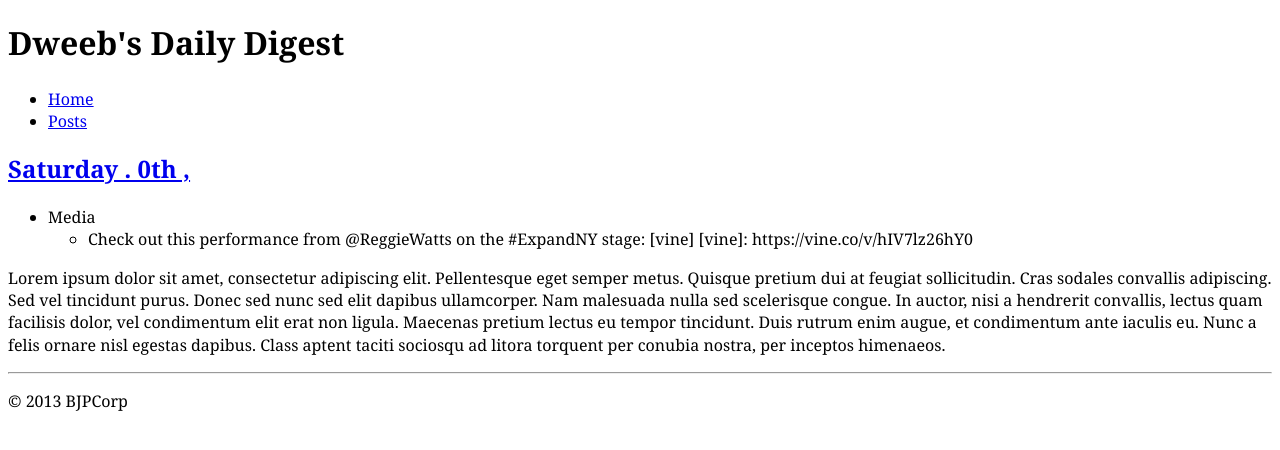
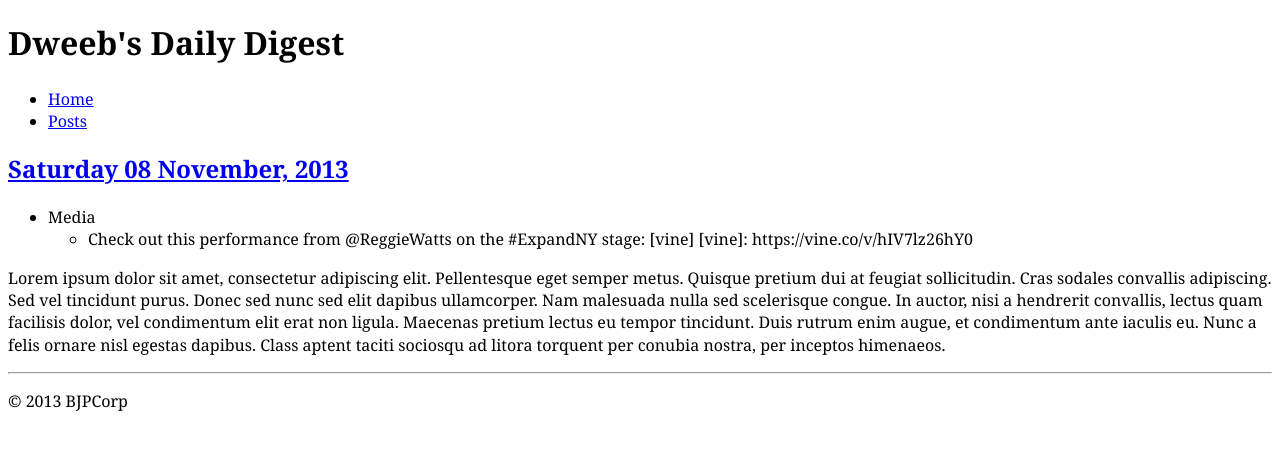
Before and after one commit to bjpcorp/dweebs-daily-digest, a Jekyll site: the page built from index.html, in a window 1280 px wide. Shown: the top 450 px of the page. Built offline with Jekyll 4.4.1, drawn with Linux system fonts in a browser that asks for light colours; Markdown is read by kramdown in place of the engine named in the settings.

```diff
--- a/index.html
+++ b/index.html
@@ -4,25 +4,7 @@ layout: default
 
 {% for post in site.posts limit:10 %}
 	<div class="post-preview">
-		<h2><a href="{{ post.url }}">{{ post.title }}
-
-		{% assign d = page.date | date: "%d" | plus:'0' %}
-{% assign m = page.date | date: "%B" %}
-
-{% case m %}
-  {% when 'April' or 'May' or 'June' or 'July' %}{{ m }}
-  {% when 'September' %}Sept.
-  {% else %}{{ page.date | date: "%b" }}.
-  {% endcase %}
-{% case d %}
-  {% when 1 or 21 or 31 %}{{ d }}st
-  {% when 2 or 22 %}{{ d }}nd
-  {% when 3 or 23 %}{{ d }}rd
-  {% else %}{{ d }}th
-  {% endcase %},
-{{ page.date | date: "%Y" }}
-
-		</a></h2>
+		<h2><a href="{{ post.url }}">{{ post.title }} {{ post.date | date: "%d %B, %Y" }}</a></h2>
 		{{ post.content | split:'<!--break-->' | first }}
 		{% if post.content contains '<!--break-->' %}
 			<a href="{{ post.url }}">read more</a>
@@ -30,8 +12,3 @@ layout: default
 	</div>
 	<hr>
 {% endfor %}
-
-
-
-
-<!-- Whitespace added for code readability -->
```
